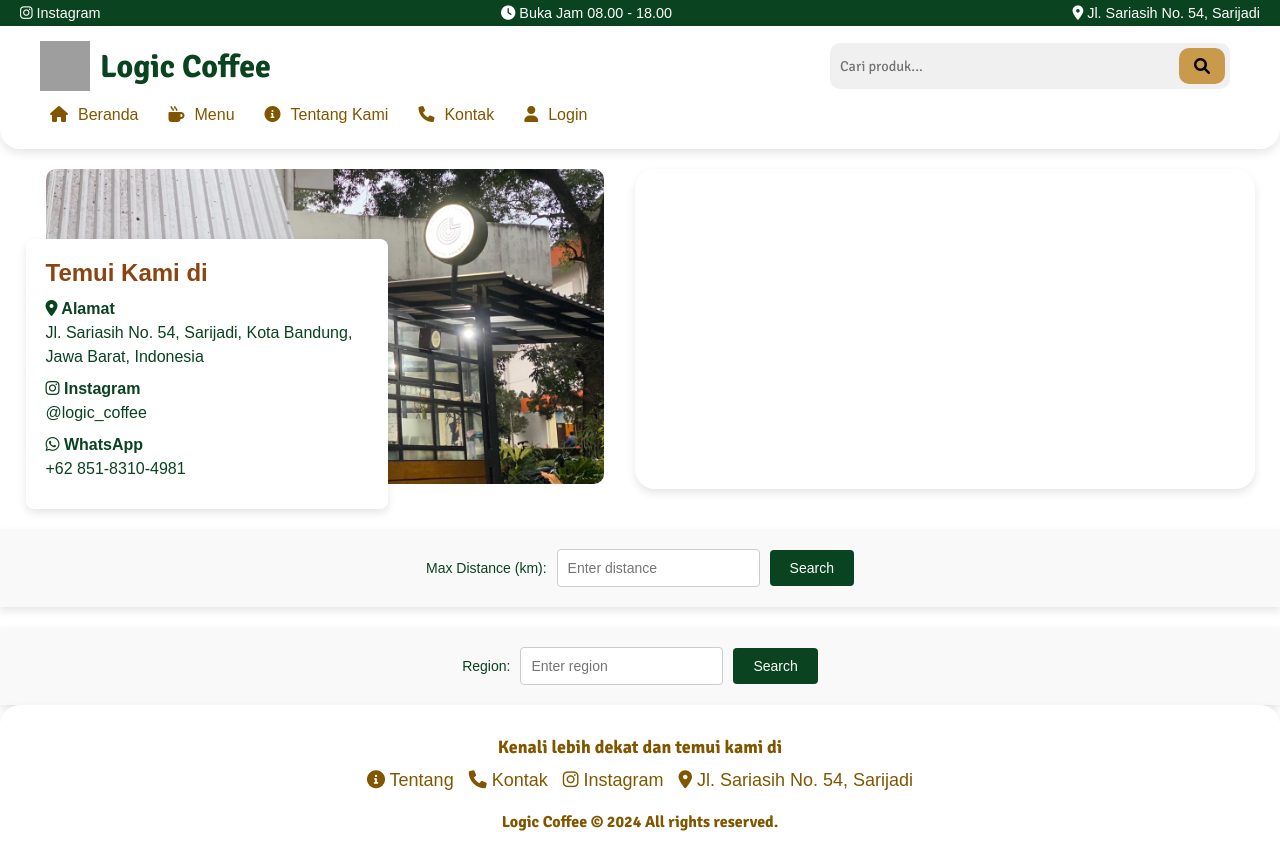
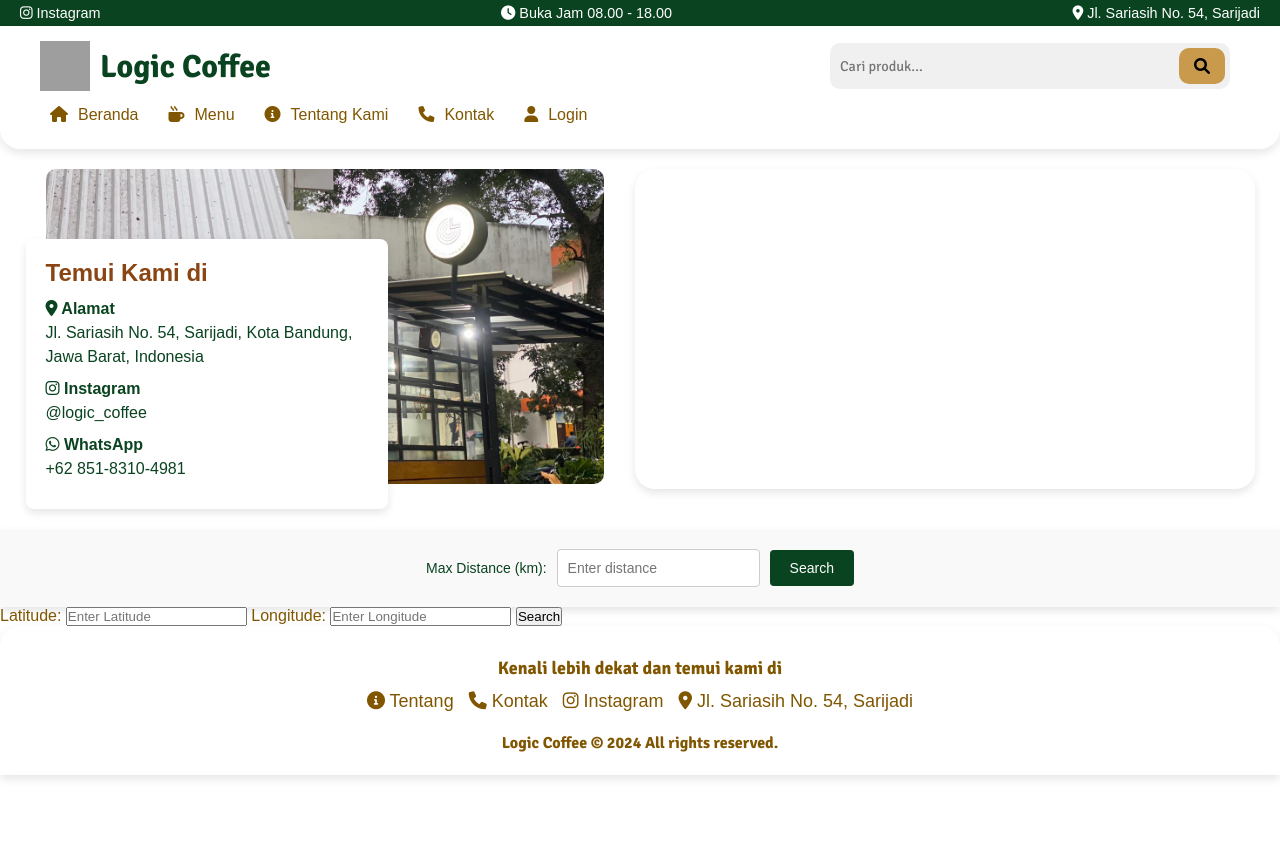
Before and after one commit to Logiccoffee/kontak, a plain HTML site: page index.html in a window 1280 px wide. After the commit the page ends 800 px from the top, so only its background shows below. Drawn offline with nearby package versions, Linux system fonts and the light colour scheme; grey boxes are pictures that could not be loaded.

Commit message:
update marker form input

```diff
--- a/index.html
+++ b/index.html
@@ -472,19 +472,17 @@ body {
       <button type="submit" id="search-button">Search</button>
     </form>
   </div>
-  <div class="search-region-container">
-    <form id="search-form">
-      <label for="region">Region:</label>
-      <input
-        type="text"
-        id="region"
-        name="region"
-        placeholder="Enter region"
-      />
-      <button type="submit" id="search-button">Search</button>
+  <div class="search-titik-pengguna">
+    <form id="search-titik-pengguna">
+        <label for="latitude">Latitude:</label>
+        <input type="text" id="latitude" name="latitude" placeholder="Enter Latitude" required>
+
+        <label for="longitude">Longitude:</label>
+        <input type="text" id="longitude" name="longitude" placeholder="Enter Longitude" required>
+
+        <button type="submit" id="search-button">Search</button>
     </form>
-  </div>
-
+</div>
 
     <footer class="site-footer">
         <div class="footer-content">
--- a/map3.js
+++ b/map3.js
@@ -208,6 +208,29 @@ document.getElementById("search-form").addEventListener("submit", (event) => {
   }
 });
 
+// Menangani pengiriman form pencarian
+document.getElementById("search-titik-pengguna").addEventListener("submit", (event) => {
+  event.preventDefault();
+
+  // Ambil nilai input pengguna untuk latitude dan longitude
+  const latitude = parseFloat(document.getElementById("latitude").value);
+  const longitude = parseFloat(document.getElementById("longitude").value);
+
+  // Validasi input
+  if (isNaN(latitude) || isNaN(longitude)) {
+    alert("Masukkan latitude dan longitude yang valid.");
+    return;
+  }
+
+  const userCoords = [longitude, latitude]; // Koordinat dari form input
+
+  // Menambahkan marker di titik pengguna
+  updateMarker(userCoords);
+
+  // Gambar garis dari titik pengguna ke Logic Coffee
+  drawLine(userCoords);
+});
+
 // Menampilkan peta saat halaman selesai dimuat
 window.addEventListener("DOMContentLoaded", () => {
   displayMap();
```
